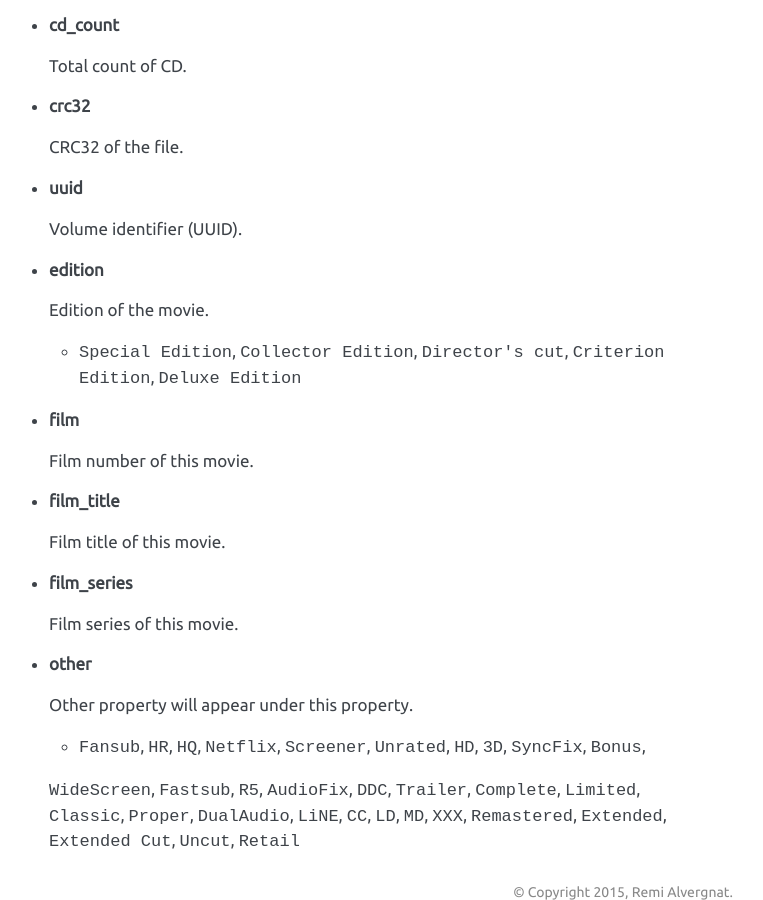
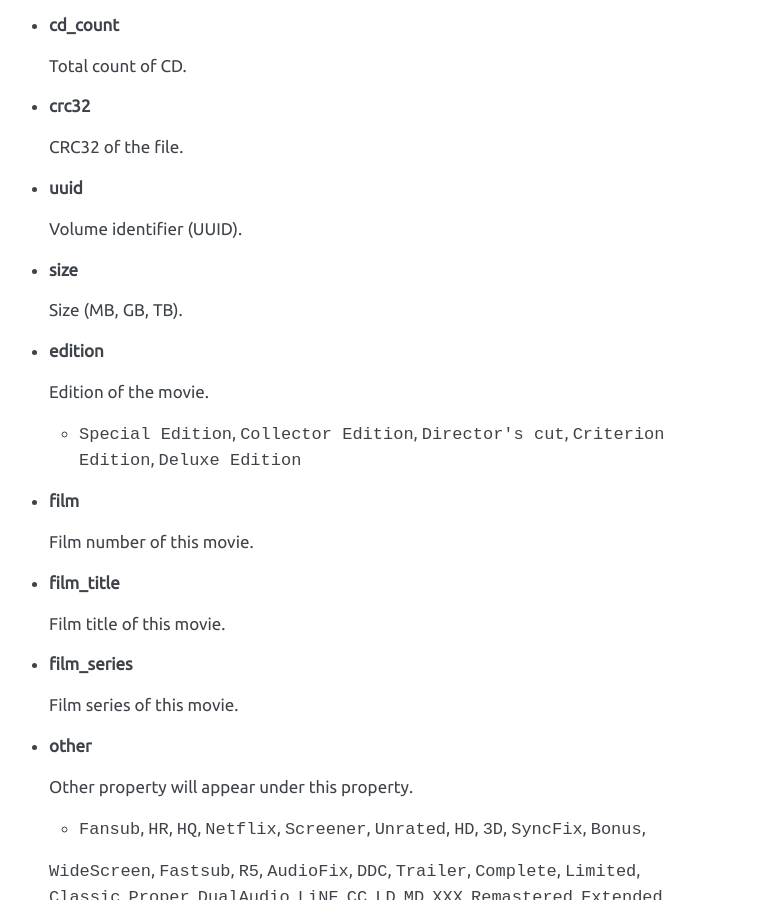
Before and after one commit to guessit-io/guessit, a Sphinx documentation site: the page built from docs/properties.rst, in a window 1280 px wide and 900 px high, scrolled down 3817 px. Shown: the whole window, without its empty margins (419-1182 px from the left). Built offline with Sphinx 7.4.7, drawn with Linux system fonts in a browser that asks for light colours.

Commit message:
Updating properties docs

```diff
--- a/docs/properties.rst
+++ b/docs/properties.rst
@@ -225,6 +225,11 @@ Other properties
   Volume identifier (UUID).
 
 
+- **size**
+
+  Size (MB, GB, TB).
+
+
 - **edition**
 
   Edition of the movie.
```
